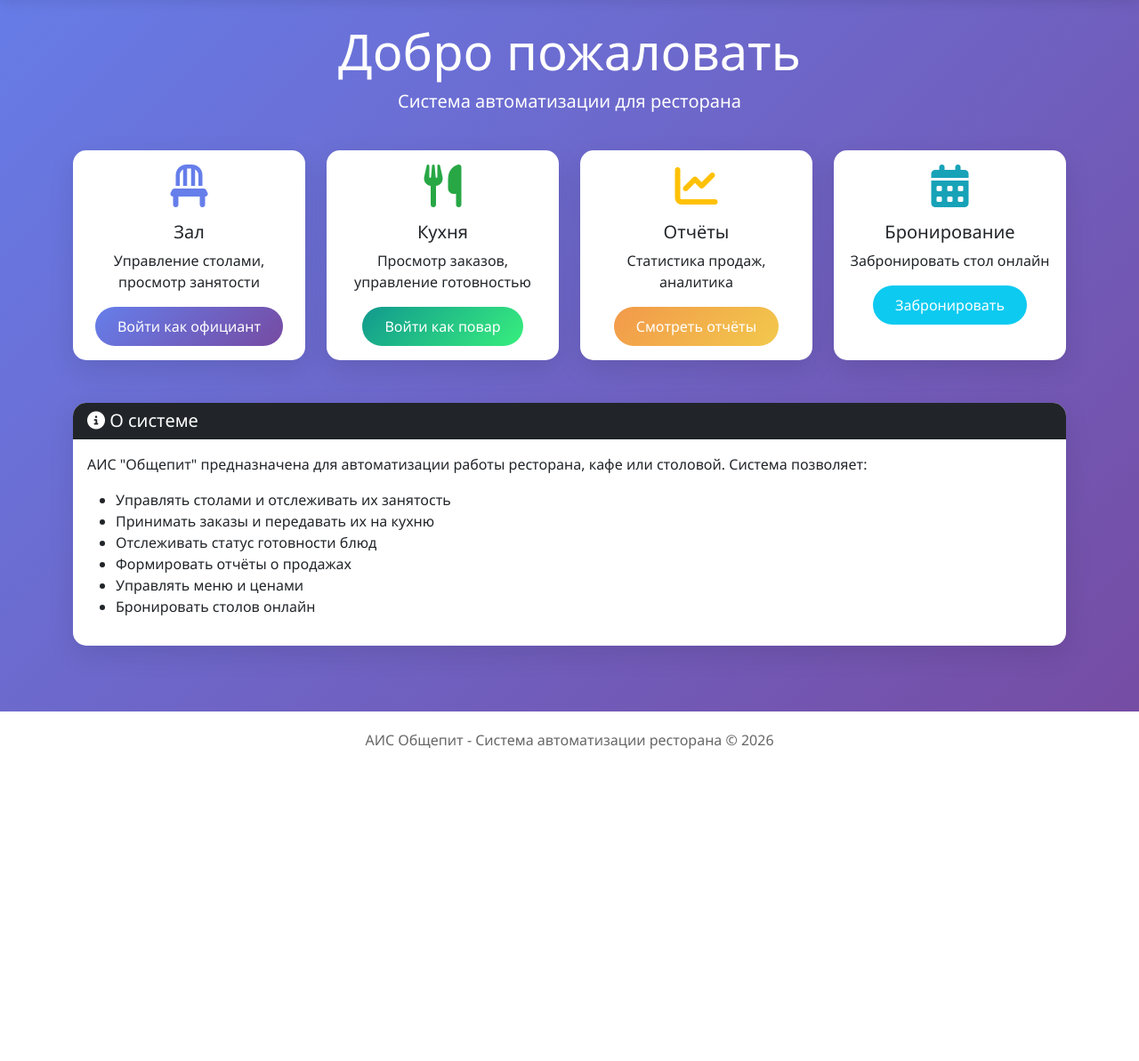
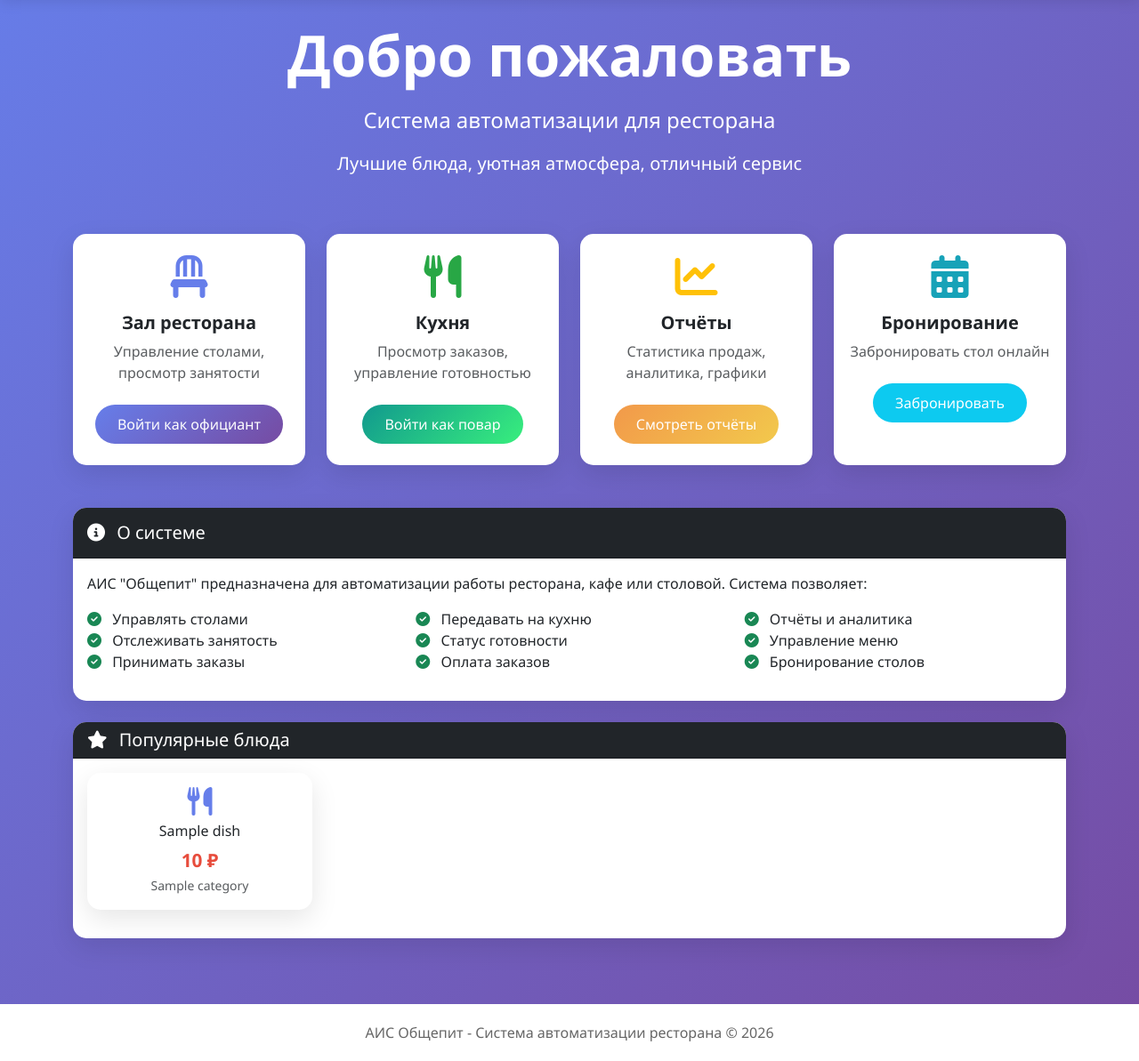
Before and after one commit to kotp2001/obshepit-ais, a Django app: page / in a window 1280 px wide. Shown: the part 94-1287 px from the top of the page at 89% size. Before the commit the page ends 936 px from the top, so only its background shows below. Run offline with Django 4.2, Linux system fonts and the light colour scheme; tables that the repository leaves empty hold one stand-in row (values such as "Sample post").

Commit message:
Update index.html

```diff
--- a/templates/index.html
+++ b/templates/index.html
@@ -1,51 +1,89 @@
 {% extends 'base.html' %}
 {% block title %}Главная{% endblock %}
 {% block content %}
-<div class="row mb-4">
+<div class="fade-in">
+    <div class="row mb-5">
         <div class="col-12 text-center text-white">
-        <h1 class="display-4">Добро пожаловать</h1>
-        <p class="lead">Система автоматизации для ресторана</p>
+            <h1 class="display-3 fw-bold mb-3">Добро пожаловать</h1>
+            <p class="lead fs-4">Система автоматизации для ресторана</p>
+            <p class="fs-5">Лучшие блюда, уютная атмосфера, отличный сервис</p>
         </div>
     </div>
 
-<div class="row">
-    <div class="col-md-3 mb-4">
+    <div class="row g-4">
+        <div class="col-md-3">
             <div class="card text-center h-100">
-            <div class="card-body">
+                <div class="card-body py-4">
                     <i class="fas fa-chair fa-3x mb-3" style="color: #667eea;"></i>
-                <h5 class="card-title">Зал</h5>
-                <p class="card-text">Управление столами, просмотр занятости</p>
-                <a href="/waiter/" class="btn btn-primary btn-custom">Войти как официант</a>
+                    <h5 class="card-title fw-bold">Зал ресторана</h5>
+                    <p class="card-text text-muted">Управление столами, просмотр занятости</p>
+                    <a href="/waiter/" class="btn btn-primary mt-2">Войти как официант</a>
                 </div>
             </div>
         </div>
-    <div class="col-md-3 mb-4">
+        <div class="col-md-3">
             <div class="card text-center h-100">
-            <div class="card-body">
+                <div class="card-body py-4">
                     <i class="fas fa-utensils fa-3x mb-3" style="color: #28a745;"></i>
-                <h5 class="card-title">Кухня</h5>
-                <p class="card-text">Просмотр заказов, управление готовностью</p>
-                <a href="/kitchen/" class="btn btn-success btn-custom">Войти как повар</a>
+                    <h5 class="card-title fw-bold">Кухня</h5>
+                    <p class="card-text text-muted">Просмотр заказов, управление готовностью</p>
+                    <a href="/kitchen/" class="btn btn-success mt-2">Войти как повар</a>
                 </div>
             </div>
         </div>
-    <div class="col-md-3 mb-4">
+        <div class="col-md-3">
             <div class="card text-center h-100">
-            <div class="card-body">
+                <div class="card-body py-4">
                     <i class="fas fa-chart-line fa-3x mb-3" style="color: #ffc107;"></i>
-                <h5 class="card-title">Отчёты</h5>
-                <p class="card-text">Статистика продаж, аналитика</p>
-                <a href="/reports/" class="btn btn-warning btn-custom">Смотреть отчёты</a>
+                    <h5 class="card-title fw-bold">Отчёты</h5>
+                    <p class="card-text text-muted">Статистика продаж, аналитика, графики</p>
+                    <a href="/reports/" class="btn btn-warning mt-2 text-white">Смотреть отчёты</a>
                 </div>
             </div>
         </div>
-    <div class="col-md-3 mb-4">
+        <div class="col-md-3">
             <div class="card text-center h-100">
+                <div class="card-body py-4">
+                    <i class="fas fa-calendar-alt fa-3x mb-3" style="color: #17a2b8;"></i>
+                    <h5 class="card-title fw-bold">Бронирование</h5>
+                    <p class="card-text text-muted">Забронировать стол онлайн</p>
+                    <a href="/booking/" class="btn btn-info mt-2 text-white">Забронировать</a>
+                </div>
+            </div>
+        </div>
+    </div>
+
+    <div class="row mt-5">
+        <div class="col-12">
+            <div class="card">
+                <div class="card-header bg-dark text-white py-3">
+                    <h5 class="mb-0"><i class="fas fa-info-circle me-2"></i> О системе</h5>
+                </div>
                 <div class="card-body">
-                <i class="fas fa-calendar-alt fa-3x mb-3" style="color: #17a2b8;"></i>
-                <h5 class="card-title">Бронирование</h5>
-                <p class="card-text">Забронировать стол онлайн</p>
-                <a href="/booking/" class="btn btn-info btn-custom text-white">Забронировать</a>
+                    <p>АИС "Общепит" предназначена для автоматизации работы ресторана, кафе или столовой. Система позволяет:</p>
+                    <div class="row mt-3">
+                        <div class="col-md-4">
+                            <ul class="list-unstyled">
+                                <li><i class="fas fa-check-circle text-success me-2"></i> Управлять столами</li>
+                                <li><i class="fas fa-check-circle text-success me-2"></i> Отслеживать занятость</li>
+                                <li><i class="fas fa-check-circle text-success me-2"></i> Принимать заказы</li>
+                            </ul>
+                        </div>
+                        <div class="col-md-4">
+                            <ul class="list-unstyled">
+                                <li><i class="fas fa-check-circle text-success me-2"></i> Передавать на кухню</li>
+                                <li><i class="fas fa-check-circle text-success me-2"></i> Статус готовности</li>
+                                <li><i class="fas fa-check-circle text-success me-2"></i> Оплата заказов</li>
+                            </ul>
+                        </div>
+                        <div class="col-md-4">
+                            <ul class="list-unstyled">
+                                <li><i class="fas fa-check-circle text-success me-2"></i> Отчёты и аналитика</li>
+                                <li><i class="fas fa-check-circle text-success me-2"></i> Управление меню</li>
+                                <li><i class="fas fa-check-circle text-success me-2"></i> Бронирование столов</li>
+                            </ul>
+                        </div>
+                    </div>
                 </div>
             </div>
         </div>
@@ -55,20 +93,48 @@
         <div class="col-12">
             <div class="card">
                 <div class="card-header bg-dark text-white">
-                <h5 class="mb-0"><i class="fas fa-info-circle"></i> О системе</h5>
+                    <h5 class="mb-0"><i class="fas fa-star me-2"></i> Популярные блюда</h5>
                 </div>
-            <div class="card-body">
-                <p>АИС "Общепит" предназначена для автоматизации работы ресторана, кафе или столовой. Система позволяет:</p>
-                <ul>
-                    <li>Управлять столами и отслеживать их занятость</li>
-                    <li>Принимать заказы и передавать их на кухню</li>
-                    <li>Отслеживать статус готовности блюд</li>
-                    <li>Формировать отчёты о продажах</li>
-                    <li>Управлять меню и ценами</li>
-                    <li>Бронировать столов онлайн</li>
-                </ul>
+                <div class="card-body" id="popular-dishes">
+                    <div class="text-center py-4">
+                        <div class="spinner-border text-primary" role="status"></div>
+                        <p class="mt-2">Загрузка...</p>
                     </div>
                 </div>
             </div>
         </div>
+    </div>
+</div>
+
+<script>
+    fetch('/api/dishes/')
+        .then(response => response.json())
+        .then(data => {
+            if (data.success && data.data.length > 0) {
+                const popular = data.data.slice(0, 8);
+                let html = '<div class="row">';
+                popular.forEach(dish => {
+                    html += `
+                        <div class="col-md-3 col-sm-6 mb-3">
+                            <div class="card h-100">
+                                <div class="card-body text-center">
+                                    <i class="fas fa-utensils fa-2x mb-2" style="color: #667eea;"></i>
+                                    <h6 class="card-title">${dish.name}</h6>
+                                    <p class="price mb-0">${dish.price} ₽</p>
+                                    <small class="text-muted">${dish.category || 'Категория'}</small>
+                                </div>
+                            </div>
+                        </div>
+                    `;
+                });
+                html += '</div>';
+                document.getElementById('popular-dishes').innerHTML = html;
+            } else {
+                document.getElementById('popular-dishes').innerHTML = '<p class="text-center text-muted">Нет данных</p>';
+            }
+        })
+        .catch(() => {
+            document.getElementById('popular-dishes').innerHTML = '<p class="text-center text-muted">Ошибка загрузки</p>';
+        });
+</script>
 {% endblock %}
```
Lines whose indentation alone changed are shown as unchanged.
